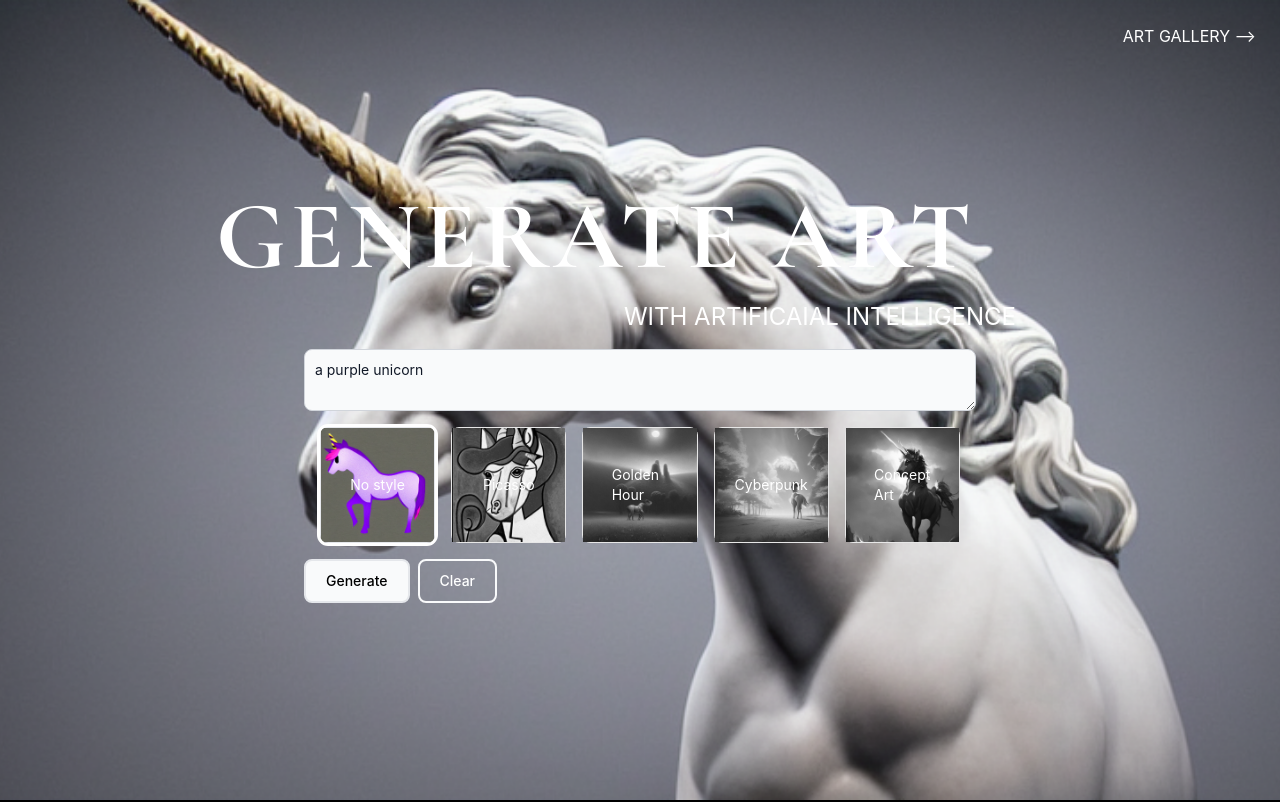
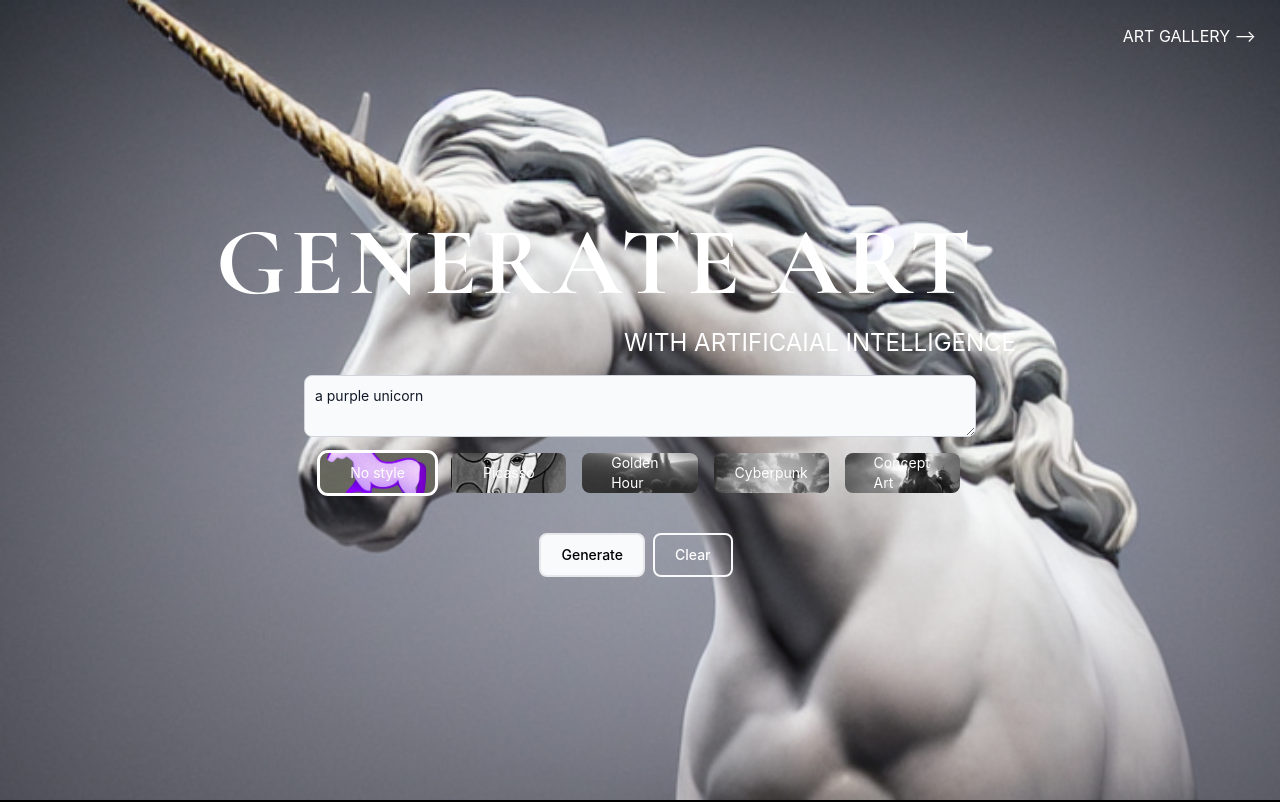
Before and after one commit to HoverBaum/boid-art, a Next.js app: page / in a window 1280 px wide. Shown: the top 802 px of the page. Built offline with nearby package versions, Linux system fonts and the light colour scheme.

Commit message:
🎨 improve style select.

```diff
--- a/src/home/ImageGeneration.tsx
+++ b/src/home/ImageGeneration.tsx
@@ -128,10 +128,12 @@ export const ImageGeneration = () => {
             value={prompt}
           ></textarea>
           <StyleSelect onStyleChange={setStyleId} />
-          <Button onClick={generate}>Generate</Button>
-          <Button type="secondary" onClick={() => setPrompt('')}>
-            Clear
-          </Button>
+          <div className="flex justify-center mt-6">
+            <Button onClick={generate}>Generate</Button>
+            <Button type="secondary" onClick={() => setPrompt('')}>
+              Clear
+            </Button>
+          </div>
         </Container>
       </div>
 
--- a/src/home/StyleSelect.tsx
+++ b/src/home/StyleSelect.tsx
@@ -20,13 +20,13 @@ export const StyleSelect: ComponentType<StyleSelectProps> = ({
     <div className={`grid grid-cols-${styles.length} p-4 gap-4`}>
       {styles.map(({ id, name, image }) => (
         <div
-          className={`border rounded-lg relative ${
-            selectedStyleId === id ? 'border-white-500 outline' : 'grayscale'
+          className={`rounded-lg overflow-hidden relative ${
+            selectedStyleId === id ? 'outline' : 'grayscale'
           } hover:grayscale-0 hover:cursor-pointer`}
           key={id}
           onClick={() => onStyleSelect(id)}
         >
-          <Image src={image} alt={name} />
+          <Image src={image} alt={name} className="object-cover h-10" />
           <span className="absolute top-1/2 left-1/2 -translate-x-1/2 -translate-y-1/2 text-sm">
             {name}
           </span>
```
